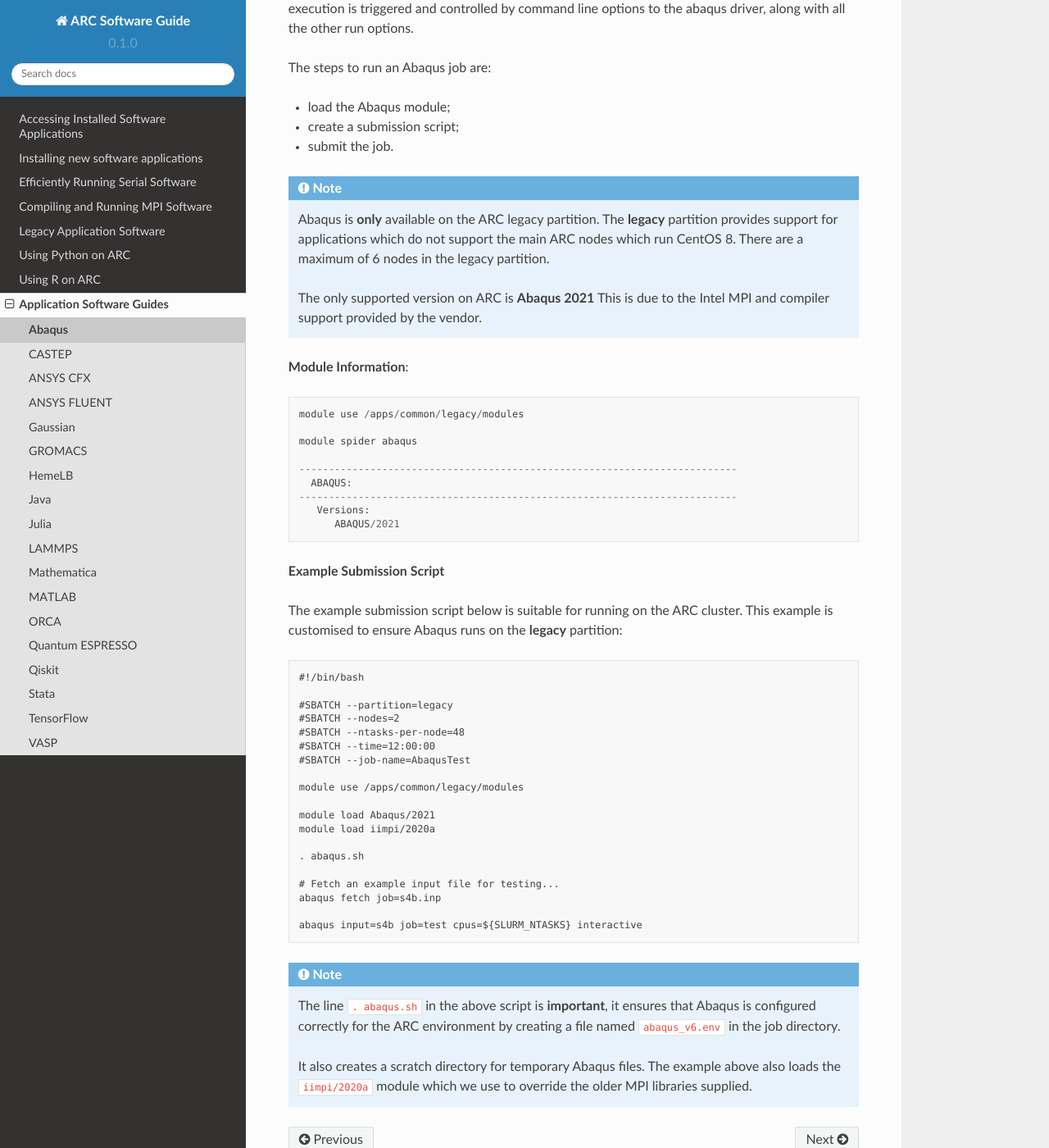
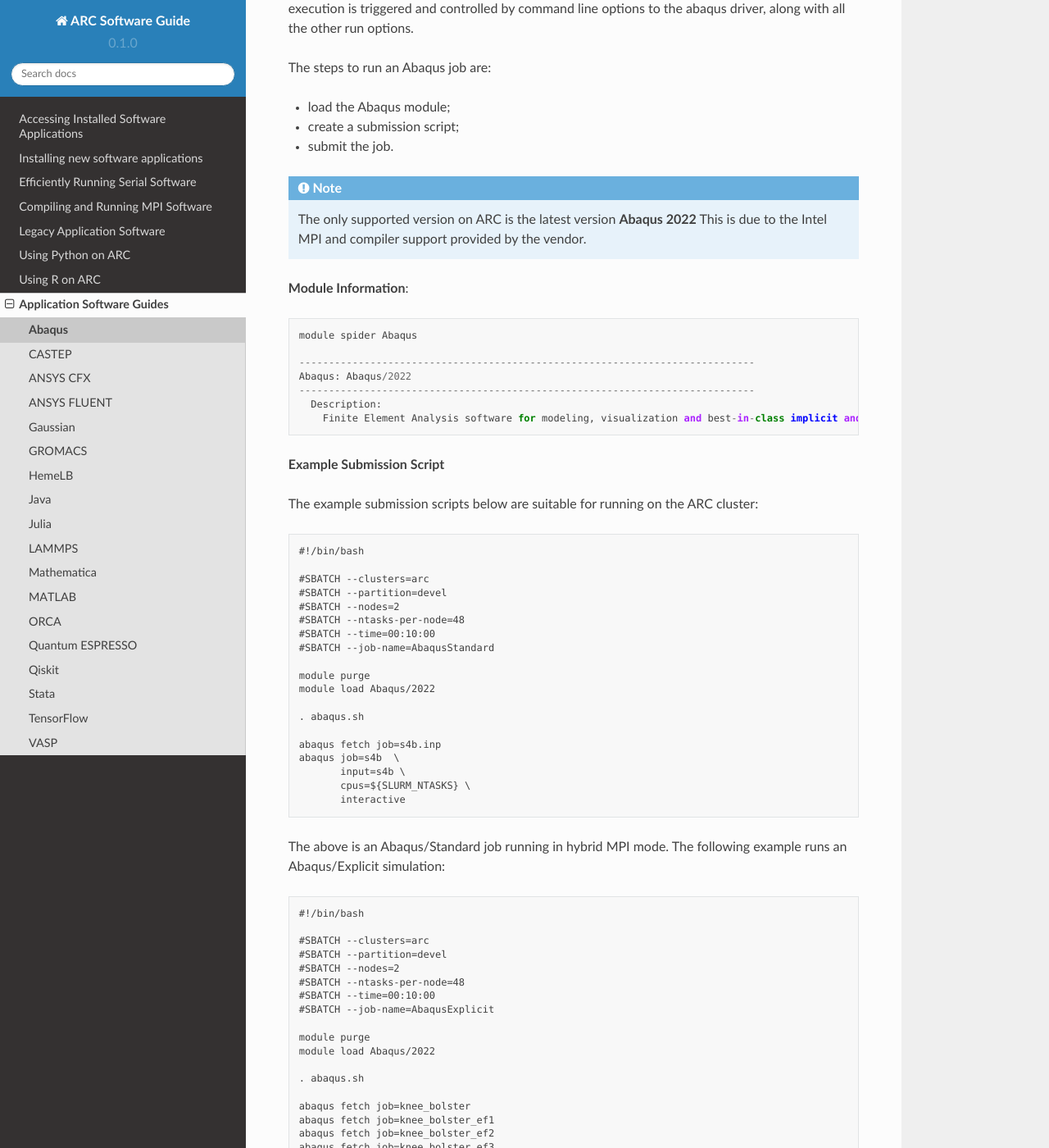
Before and after one commit to oxford-arc/arc-software-guide, a Sphinx documentation site: the page built from docs/source/apps/arc_abaqus.rst, in a window 1280 px wide and 1400 px high, scrolled down 257 px. Shown: the whole window at 82% size. Built offline with Sphinx 7.4.7 and the Read the Docs theme 2.0.0, drawn with Linux system fonts in a browser that asks for light colours; some of the changed text lies outside the part shown.

Commit message:
Update arc_abaqus.rst

```diff
--- a/docs/source/apps/arc_abaqus.rst
+++ b/docs/source/apps/arc_abaqus.rst
@@ -13,50 +13,73 @@
 
 
 .. note::
-    Abaqus is **only** available on the ARC legacy partition. The **legacy** partition provides support for applications which do not support the main ARC nodes which run CentOS 8. There are a maximum of 6 nodes in the legacy partition.
-
-    The only supported version on ARC is **Abaqus 2021** This is due to the Intel MPI and compiler support provided by the vendor.
+    The only supported version on ARC is the latest version **Abaqus 2022** This is due to the Intel MPI and compiler support provided by the vendor.
 
 **Module Information**::
 
-  module use /apps/common/legacy/modules
+  module spider Abaqus
 
-  module spider abaqus
+  -----------------------------------------------------------------------------
+  Abaqus: Abaqus/2022
+  -----------------------------------------------------------------------------
+    Description:
+      Finite Element Analysis software for modeling, visualization and best-in-class implicit and explicit dynamics FEA.
 
-  --------------------------------------------------------------------------
-    ABAQUS:
-  --------------------------------------------------------------------------
-     Versions:
-        ABAQUS/2021
 
 
 **Example Submission Script**
 
-The example submission script below is suitable for running on the ARC cluster. This example is customised to ensure Abaqus runs on the **legacy** partition::
+The example submission scripts below are suitable for running on the ARC cluster::
 
   #!/bin/bash
 
-  #SBATCH --partition=legacy
+  #SBATCH --clusters=arc
+  #SBATCH --partition=devel
   #SBATCH --nodes=2
   #SBATCH --ntasks-per-node=48
-  #SBATCH --time=12:00:00
-  #SBATCH --job-name=AbaqusTest
+  #SBATCH --time=00:10:00
+  #SBATCH --job-name=AbaqusStandard
 
-  module use /apps/common/legacy/modules
-
-  module load Abaqus/2021
-  module load iimpi/2020a
+  module purge
+  module load Abaqus/2022
 
   . abaqus.sh
 
-  # Fetch an example input file for testing...
   abaqus fetch job=s4b.inp
+  abaqus job=s4b  \
+         input=s4b \
+         cpus=${SLURM_NTASKS} \
+         interactive
 
-  abaqus input=s4b job=test cpus=${SLURM_NTASKS} interactive
+The above is an Abaqus/Standard job running in hybrid MPI mode. The following example runs an Abaqus/Explicit simulation::
+
+ #!/bin/bash
+
+ #SBATCH --clusters=arc
+ #SBATCH --partition=devel
+ #SBATCH --nodes=2
+ #SBATCH --ntasks-per-node=48
+ #SBATCH --time=00:10:00
+ #SBATCH --job-name=AbaqusExplicit
+
+ module purge
+ module load Abaqus/2022
+
+ . abaqus.sh
+
+ abaqus fetch job=knee_bolster
+ abaqus fetch job=knee_bolster_ef1
+ abaqus fetch job=knee_bolster_ef2
+ abaqus fetch job=knee_bolster_ef3
+
+ abaqus job=knee_bolster  \
+        input=knee_bolster \
+        cpus=${SLURM_NTASKS} \
+        interactive
+
 
 .. note::
-    The line ``. abaqus.sh`` in the above script is **important**, it ensures that Abaqus is configured correctly for the ARC environment by creating a file
+    The line ``. abaqus.sh`` in the above scripts is **important**, it ensures that Abaqus is configured correctly for the ARC environment by creating a file
     named ``abaqus_v6.env`` in the job directory.
 
-    It also creates a scratch directory for temporary Abaqus files. The example above also loads the ``iimpi/2020a`` module
-    which we use to override the older MPI libraries supplied.
+    It also creates a scratch directory for temporary Abaqus files, and ensures the Intel MPI library is used.
```
